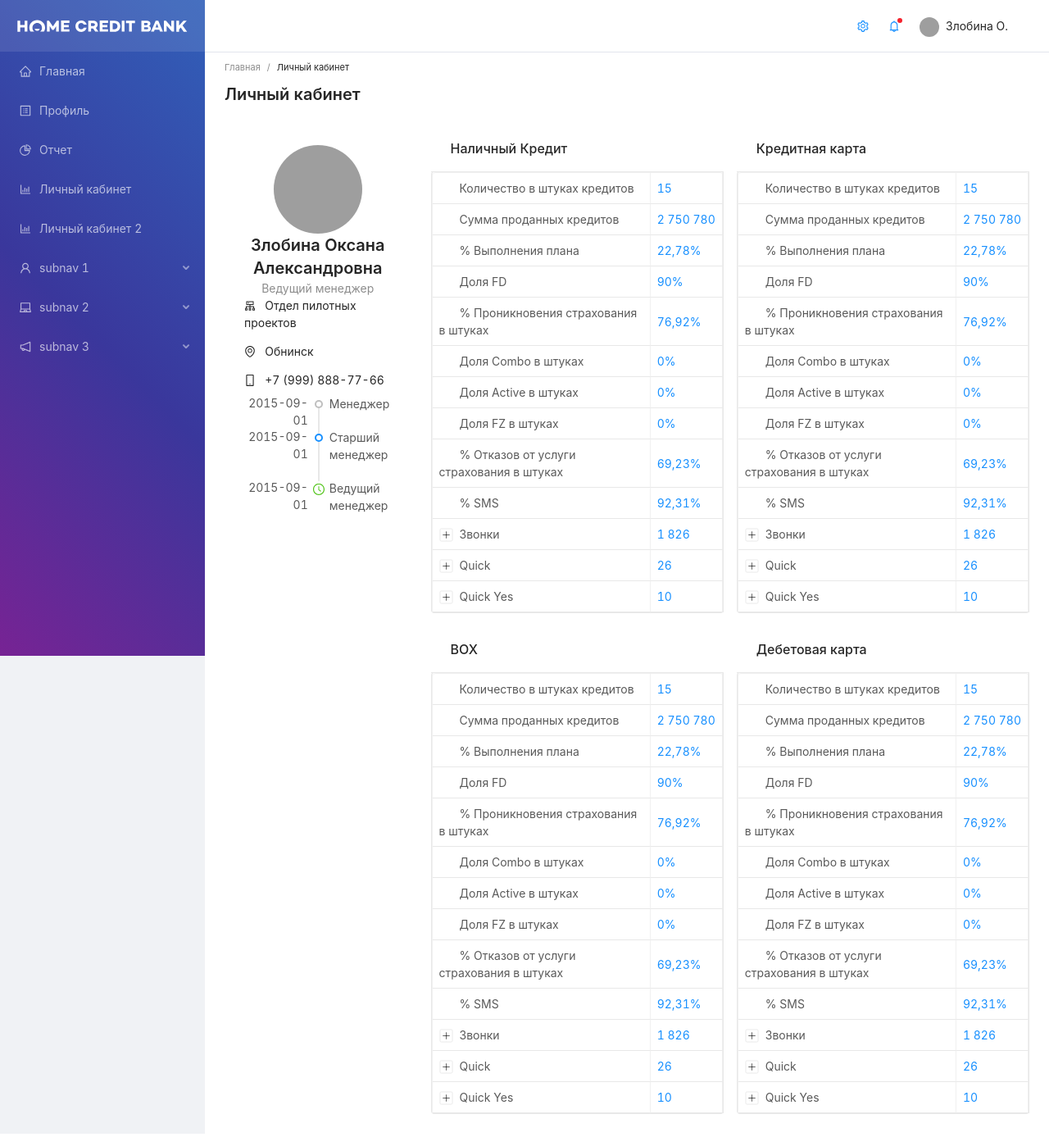
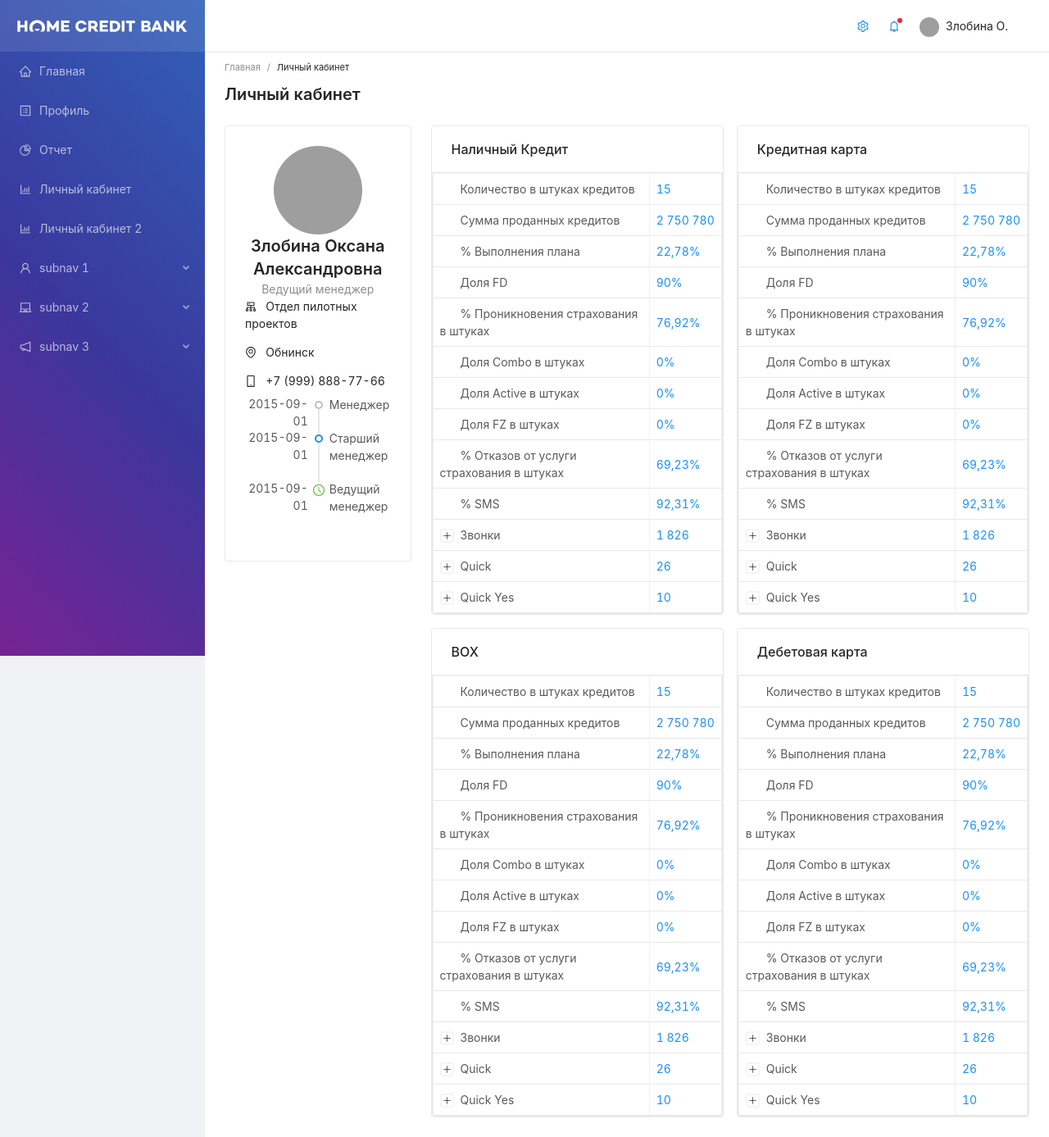
Before and after one commit to hjkta/antd, a React (Create React App) app: page /personal_sales in a window 1280 px wide. Shown: the whole page at 82% size. Built offline with nearby package versions, Linux system fonts and the light colour scheme; grey boxes are pictures that could not be loaded; what @antv/data-set would draw is missing.

Commit message:
personalSales1: add card border

```diff
--- a/src/pages/PersonalSales/index.tsx
+++ b/src/pages/PersonalSales/index.tsx
@@ -210,7 +210,7 @@
 
       <Row gutter={[24, 18]}>
         <Col span={6}>
-          <Card bordered={false}>
+          <Card>
             <Row gutter={[24, 18]}>
               <Col span={24} style={{ textAlign: "center" }}>
                 <Avatar
@@ -269,7 +269,7 @@
         <Col span={18}>
           <Row gutter={16}>
             <Col span={12}>
-              <Card bordered={false} title="Наличный Кредит" padding={false}>
+              <Card title="Наличный Кредит" padding={false}>
                 <Table
                   size="small"
                   showHeader={false}
@@ -281,7 +281,7 @@
               </Card>
             </Col>
             <Col span={12}>
-              <Card bordered={false} title="Кредитная карта" padding={false}>
+              <Card title="Кредитная карта" padding={false}>
                 <Table
                   size="small"
                   showHeader={false}
@@ -296,7 +296,7 @@
           <div className={styles.divider} />
           <Row gutter={16}>
             <Col span={12}>
-              <Card bordered={false} title="BOX" padding={false}>
+              <Card title="BOX" padding={false}>
                 <Table
                   size="small"
                   showHeader={false}
@@ -308,7 +308,7 @@
               </Card>
             </Col>
             <Col span={12}>
-              <Card bordered={false} title="Дебетовая карта" padding={false}>
+              <Card title="Дебетовая карта" padding={false}>
                 <Table
                   size="small"
                   showHeader={false}
```
